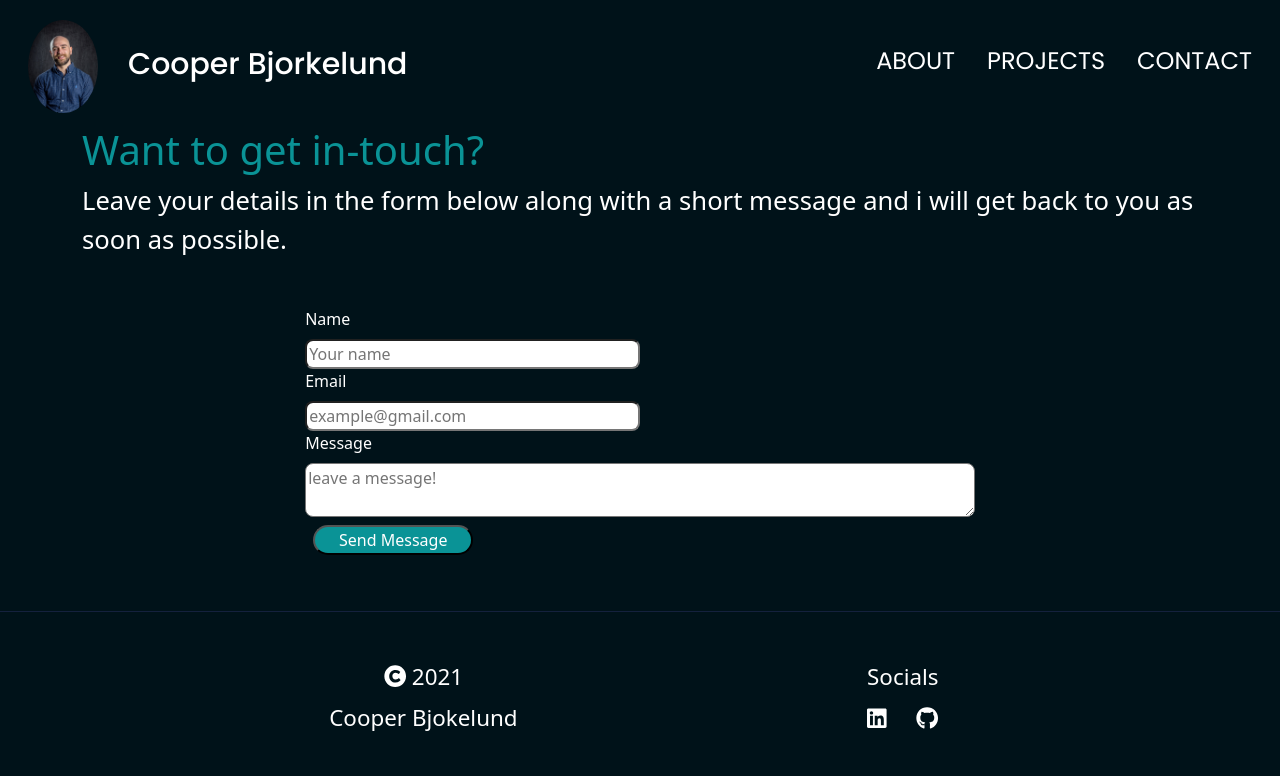
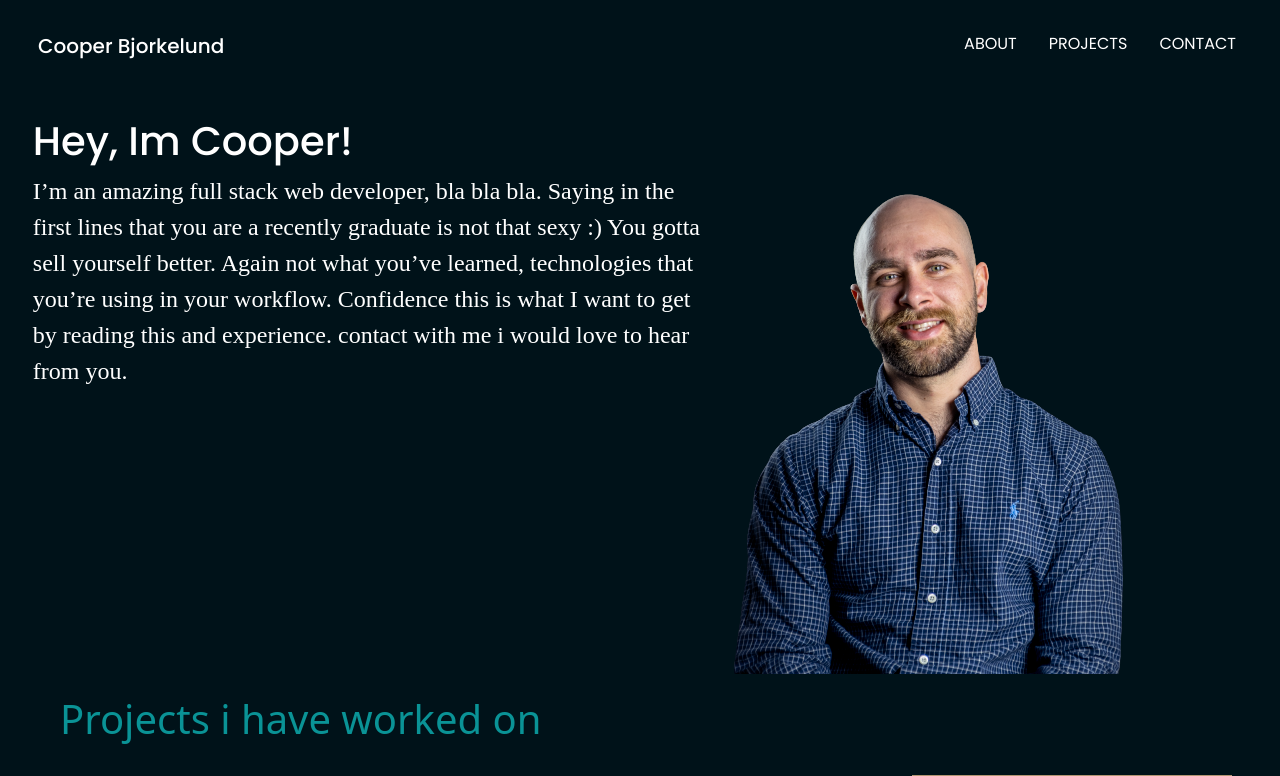
Before and after one commit to Coops023/site, a React (Create React App) app: page /contact in a window 1280 px wide. Shown: the top 776 px of the page. Built offline with nearby package versions, Linux system fonts and the light colour scheme.

Commit message:
update according to new design

```diff
--- a/src/App.js
+++ b/src/App.js
@@ -13,11 +13,11 @@ function App() {
       <header className="App-header">
         <Navbar />
       </header>
-      <Routes>
-        <Route exact path="/" element={<About />} />
-        <Route exact path="/contact" element={<Contact />} />
-        <Route exact path="/projects" element={<Projects />} />
-      </Routes>
+
+      <About />
+      <Projects />
+      <Contact />
+
       <Footer />
     </div>
   );
--- a/src/components/Navbar.css
+++ b/src/components/Navbar.css
@@ -1,13 +1,14 @@
 .navbar {
   background-color: #001219;
   color: white;
+  margin: 1em 1em;
 }
 .nav-link {
   color: white !important;
   display: inline-block;
   text-decoration: none;
   font-family: "Poppins";
-  font-size: 1.5em;
+  font-size: 1em;
   text-transform: uppercase;
 }
 
@@ -43,10 +44,9 @@
 .name-logo {
   display: inline;
   position: relative;
-  top: 1.1em;
-  left: 1em;
+  left: 0.5em;
   font-family: "Poppins";
-  font-size: 1.5em;
+  font-size: 1em;
 }
 
 @media screen and (max-width: 480px) {
--- a/src/components/Navbar.jsx
+++ b/src/components/Navbar.jsx
@@ -8,12 +8,6 @@ export default function Navbar() {
       <nav className="navbar navbar-expand-lg navbar-dark">
         <div className="container-fluid">
           <NavLink className="navbar-brand" to="/">
-            <img
-              src="headshot.jpg"
-              alt=""
-              width="70"
-              className="d-inline-block align-text-top"
-            />
             <h2 className="name-logo">Cooper Bjorkelund</h2>
           </NavLink>
           <button
--- a/src/pages/About.css
+++ b/src/pages/About.css
@@ -1,39 +1,24 @@
+.container {
+  margin: 1.3em !important;
+}
+
 .about-content {
   display: flex;
-  justify-content: left;
-  flex-direction: column;
+  justify-content: space-between;
+  flex-direction: row;
   text-align: left;
+  margin: 0;
 }
 
 .about-heading {
   font-family: "Poppins";
   margin-top: 20px;
-  color: #0a9396;
+  color: white;
 }
 
 .about-paragraph {
   font-family: "pt-sans";
   font-size: 1.5em;
-}
-
-.about-img-wrap {
-  width: 100%;
-  display: flex;
-  justify-content: space-around;
-}
-
-.single-img-wrap {
-  display: flex;
-  flex-direction: column;
-}
-
-.img-text {
-  margin: 0 15px 20px 15px;
-}
-
-.img-about {
-  width: 15em !important;
-  height: 20em;
 }
 
 .contact-span {
@@ -45,16 +30,4 @@
 }
 
 @media screen and (max-width: 500px) {
-  .img-about {
-    margin: auto;
-  }
-  .img-text {
-    margin: 15px auto;
-  }
-  .about-img-wrap {
-    width: 100%;
-    flex-direction: column;
-
-    align-items: center;
-  }
 }
--- a/src/pages/About.jsx
+++ b/src/pages/About.jsx
@@ -7,54 +7,25 @@ export default function About() {
       <div class="container">
         <div class="row">
           <div class="about-content col-12">
+            <div className="about-text-wrap">
               <h1 className="about-heading">Hey, Im Cooper!</h1>
+
               <p className="about-paragraph">
-              A recently graduated full stack developer from Australia, based in
-              Amsterdam. I attended Ironhack's fulltime web dev course and
-              completed it in October 2021. I am now in search of a junior web
-              developer position! Some of the technologies i learned and
-              currently use are: Javascript (ES6), MongoDB, Express, React,
-              NodeJS, Git , HTML & CSS.
-            </p>
-            <p className="about-paragraph">
-              Prior to beginning my new journey as a developer, i worked as a
-              barber for several years. Although the barbering industry is
-              something i am still very passionate about, new issues in the
-              world (Covid) have caused me seek an alternate career path.
-              Through searching i found a love for coding, in particular
-              building websites and apps.
-            </p>
-            <p className="about-paragraph">
-              Outside of my work life i love rock climbing and travelling. The
-              beauty of climbing is the places you get to see around the world,
-              and the problem solving nature of the sport, very similar to
-              coding! If you are interested in getting in
+                I’m an amazing full stack web developer, bla bla bla. Saying in
+                the first lines that you are a recently graduate is not that
+                sexy :) You gotta sell yourself better. Again not what you’ve
+                learned, technologies that you’re using in your workflow.
+                Confidence this is what I want to get by reading this and
+                experience.
                 <a className="contact-span" href="/contact">
                   {" "}
                   contact with me
                 </a>{" "}
                 i would love to hear from you.
               </p>
-            <div className="about-img-wrap">
-              <div className="single-img-wrap">
-                <img
-                  src="./climbing.jpeg"
-                  className="img-about col-md-6 float-md-end mb-3 ms-md-3"
-                  alt="multipitch climb in mallorca"
-                />
-                <span className="img-text">
-                  Multipitch climbing in Mallorca
-                </span>
             </div>
-              <div className="single-img-wrap">
-                <img
-                  src="./climb2.jpeg"
-                  className="img-about col-md-6 float-md-end mb-3 ms-md-3"
-                  alt="multipitch climb in mallorca"
-                />
-                <span className="img-text">Sport climbing in Mallorca</span>
-              </div>
-            </div>
+
+            <img src="./me-img.png" alt="an image of a man" />
           </div>
         </div>
       </div>
```
Also changed, not shown: public/me-img.png (added), 1 other file (tests, documents, lock files or other folders). Lines whose indentation alone changed are shown as unchanged.
